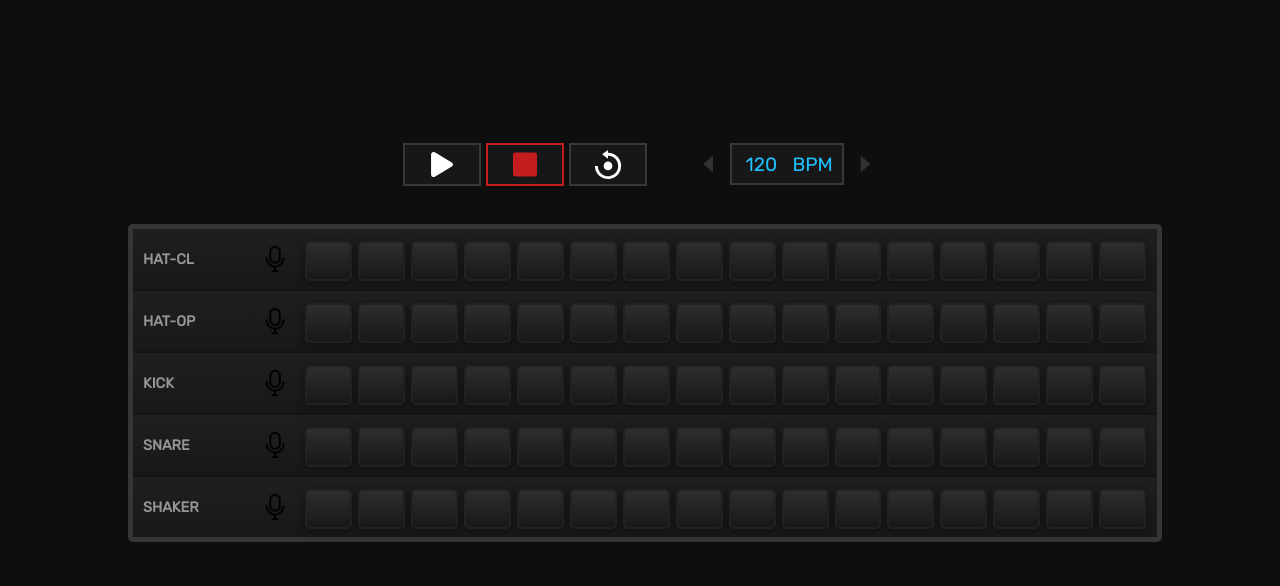
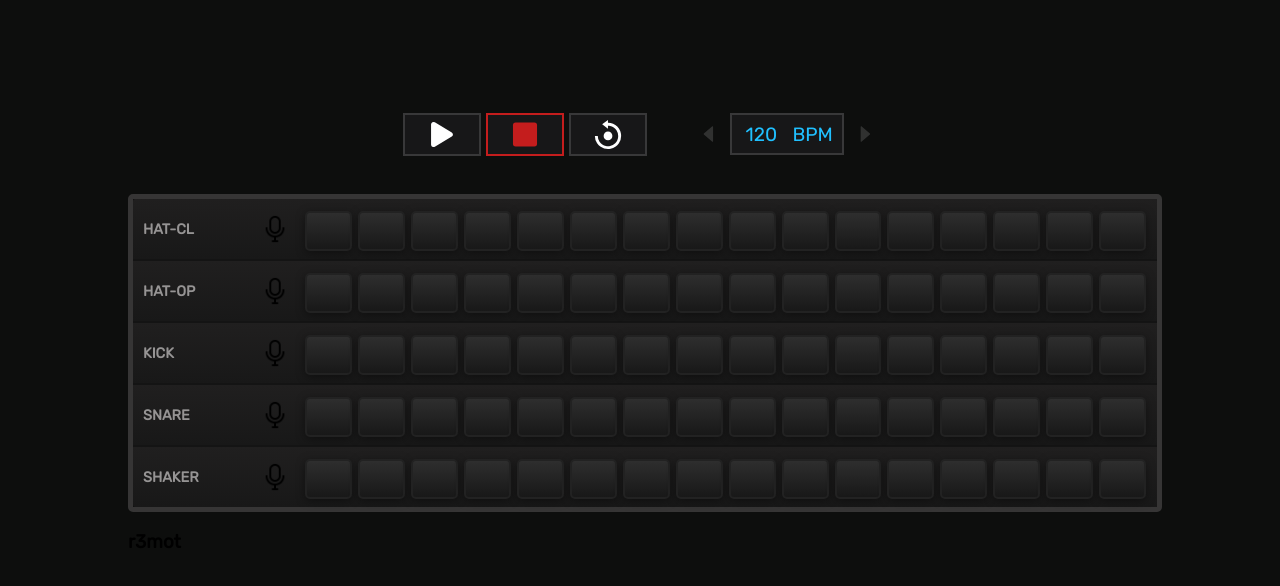
Before and after one commit to r3mot/sampler-step, a React (Vite) app: page / in a window 1280 px wide. Shown: the top 586 px of the page. Built offline with nearby package versions, Linux system fonts and the light colour scheme; no server answers.

Commit message:
Add author tag

```diff
--- a/src/App.jsx
+++ b/src/App.jsx
@@ -10,6 +10,7 @@ const App = () => {
         <ControlPanel />
         <Sequencer />
       </SequenceContextProvider>
+      <h3>r3mot</h3>
     </div>
   );
 };
```
